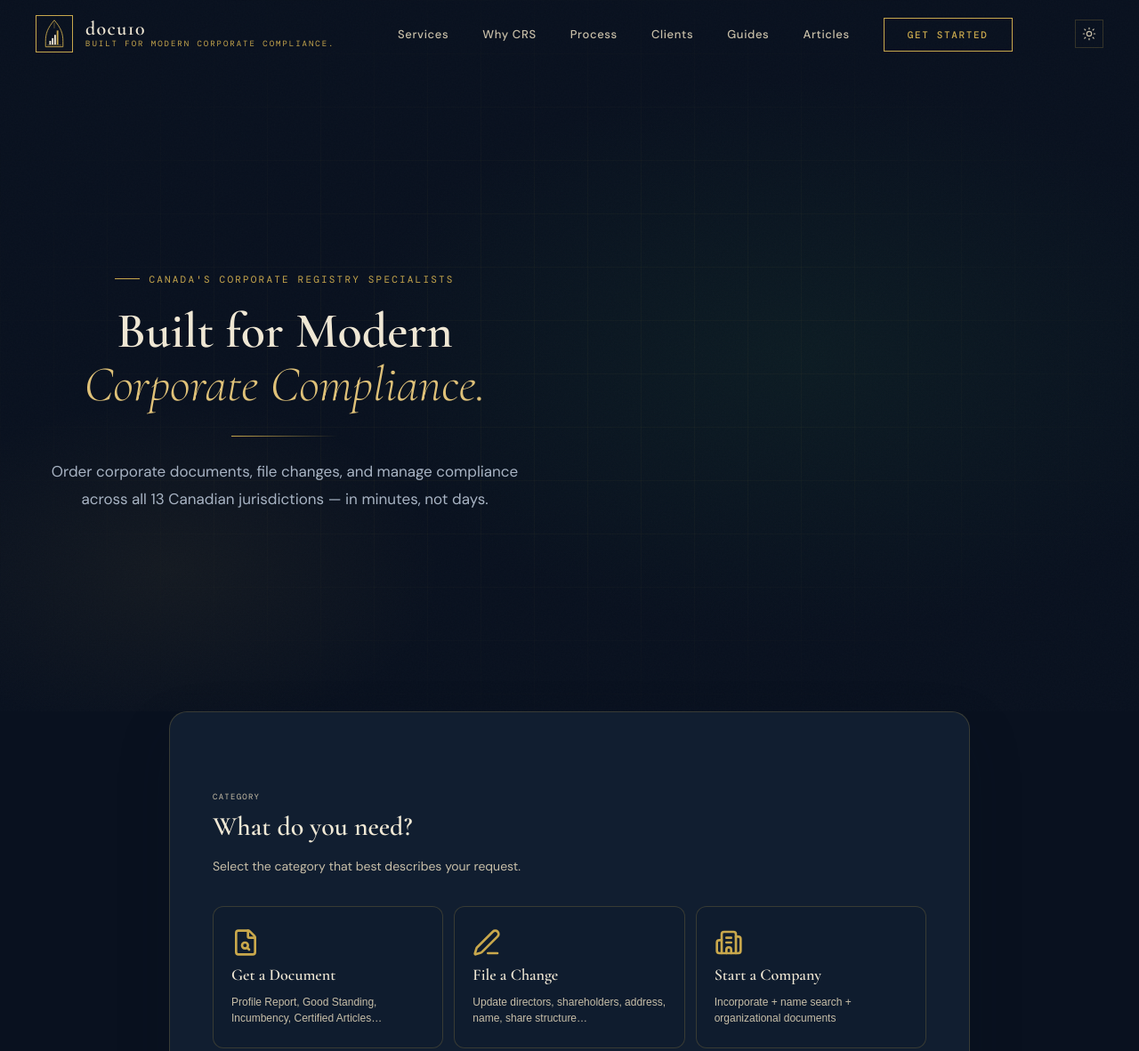
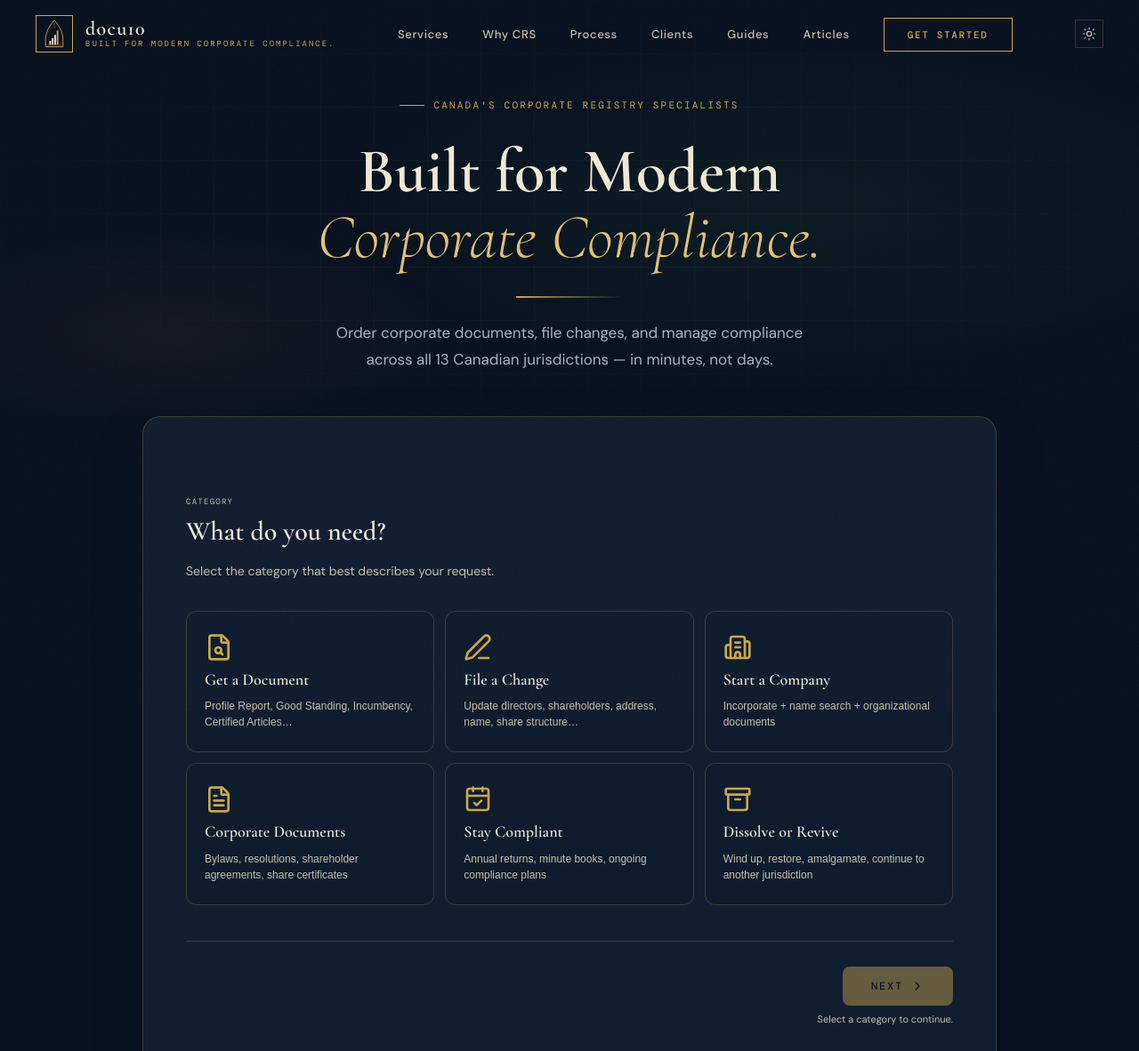
Before and after one commit to rubeshgithub/corporate-registry-services, an Astro site in the folder astro/: page / in a window 1280 px wide. Shown: the top 1182 px of the page at 89% size. Built offline with nearby package versions, Linux system fonts and the light colour scheme; Astro itself is replaced by a stand-in of ours.

Commit message:
fix: downgrade @astrojs/react to 4.x for Astro 4 compatibility
@astrojs/react@5 requires Astro 5 — using it with Astro 4.16 caused the
React plugin to inject options into the page render function, breaking
the Vite dev server (esbuild error: Expected "}" but found ":").

Also switch hero and wizard section layout to CSS classes instead of
inline styles, and restore full wizard + compact hero on index page.

Co-Authored-By: Claude Sonnet 4.6 <noreply@anthropic.com>

```diff
--- a/astro/package.json
+++ b/astro/package.json
@@ -13,7 +13,7 @@
   },
   "dependencies": {
     "@astrojs/node": "^8.3.4",
-    "@astrojs/react": "^5.0.6",
+    "@astrojs/react": "^4.4.2",
     "@aws-sdk/client-ses": "^3.1055.0",
     "@types/react": "^19.2.15",
     "@types/react-dom": "^19.2.3",
--- a/astro/src/pages/index.astro
+++ b/astro/src/pages/index.astro
@@ -6,16 +6,13 @@ import ServiceWizard from '~/components/wizard/ServiceWizard.astro';
 <BaseLayout title="docu10 — Built for Modern Corporate Compliance">
 
 <!-- ─── Hero ──────────────────────────────────────────────── -->
-<section id="hero" style="padding-bottom: 0;">
+<section id="hero" class="hero-compact">
   <div class="hero-grid-bg"></div>
-
-  <div style="text-align: center; max-width: 760px; margin: 0 auto; padding: 80px 24px 48px;">
-    <div class="tag hero-eyebrow" style="justify-content: center; margin-bottom: 20px;">Canada's Corporate Registry Specialists</div>
-    <h1 class="hero-headline" style="text-align: center; font-size: clamp(36px,5vw,56px);">
-      Built for Modern<br /><em>Corporate Compliance.</em>
-    </h1>
-    <div class="hero-gold-line" style="margin: 24px auto;"></div>
-    <p class="hero-body" style="text-align: center; max-width: 560px; margin: 0 auto 36px;">
+  <div class="hero-center">
+    <div class="tag hero-eyebrow">Canada's Corporate Registry Specialists</div>
+    <h1 class="hero-headline">Built for Modern<br /><em>Corporate Compliance.</em></h1>
+    <div class="hero-gold-line"></div>
+    <p class="hero-body">
       Order corporate documents, file changes, and manage compliance across all 13 Canadian
       jurisdictions — in minutes, not days.
     </p>
@@ -23,8 +20,8 @@ import ServiceWizard from '~/components/wizard/ServiceWizard.astro';
 </section>
 
 <!-- ─── Wizard ─────────────────────────────────────────────── -->
-<section id="order" style="padding: 0 24px 80px;">
-  <div class="container" style="max-width: 980px;">
+<section id="order" class="wizard-outer">
+  <div class="container">
     <ServiceWizard />
   </div>
 </section>
--- a/astro/src/styles/global.css
+++ b/astro/src/styles/global.css
@@ -389,6 +389,32 @@ a:hover { color: var(--gold-light); }
   position: relative;
   overflow: hidden;
 }
+
+#hero.hero-compact {
+  min-height: auto;
+  display: block;
+  padding: 100px 24px 48px;
+  text-align: center;
+}
+
+#hero.hero-compact .hero-center {
+  max-width: 720px;
+  margin: 0 auto;
+}
+
+#hero.hero-compact .hero-gold-line {
+  margin: 24px auto;
+}
+
+#hero.hero-compact .hero-body {
+  text-align: center;
+  max-width: 560px;
+  margin: 0 auto;
+}
+
+.wizard-outer {
+  padding: 0 24px 80px;
+}
 #hero::before {
   content: '';
   position: absolute;
```
Also changed, not shown: 1 other file.
